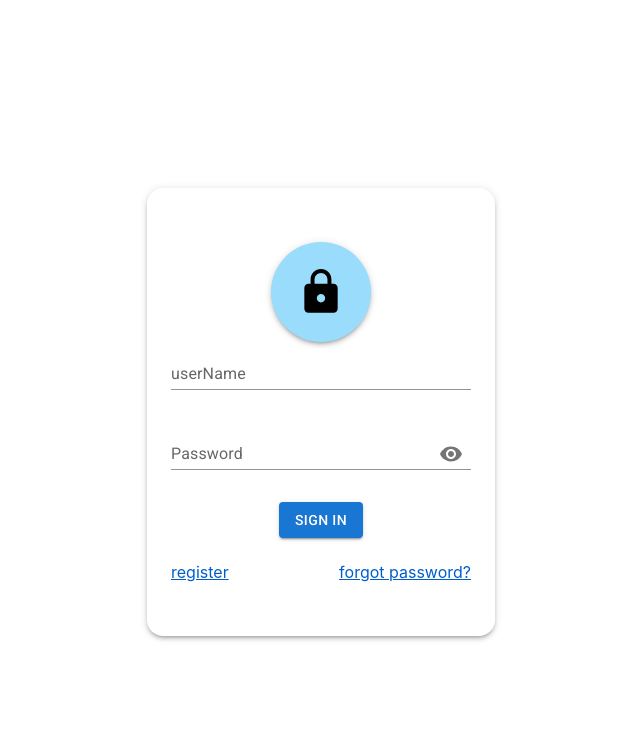
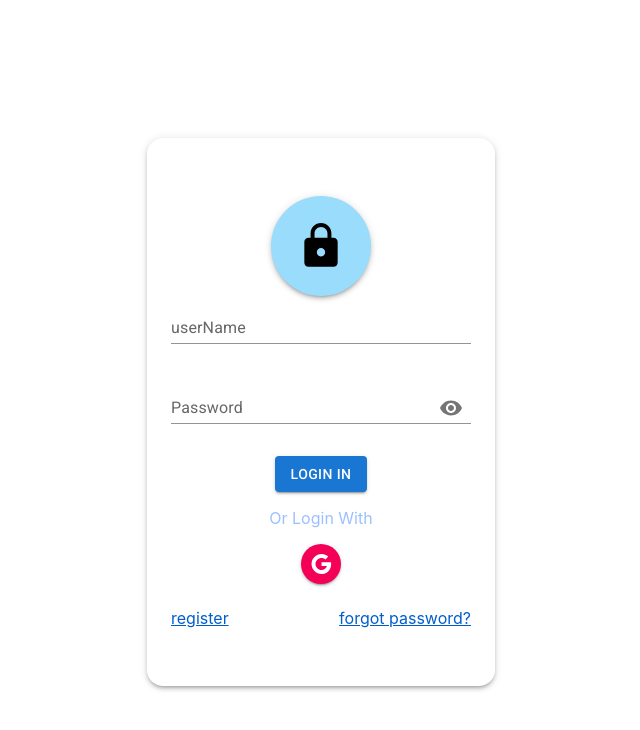
Before and after one commit to alendevassy09/SocialFrontend, a React (Create React App) app: page / in a window 1280 px wide. Shown: the top 730 px of the page, without its empty margins (319-959 px from the left). Built offline with nearby package versions, Linux system fonts and the light colour scheme.

Commit message:
login updated

```diff
--- a/src/App.js
+++ b/src/App.js
@@ -1,4 +1,5 @@
 import Login from './Components/Login/Login'
+//import SignUp from './Components/signUp/signUp'
 function App() {
   return (
     <div className="App">
--- a/src/Components/Login/Login.jsx
+++ b/src/Components/Login/Login.jsx
@@ -7,6 +7,7 @@ import InputAdornment from "@mui/material/InputAdornment";
 import FormControl from "@mui/material/FormControl";
 import Visibility from "@mui/icons-material/Visibility";
 import VisibilityOff from "@mui/icons-material/VisibilityOff";
+import GoogleIcon from "@mui/icons-material/Google";
 import { Box, TextField, Container, Button, Typography } from "@mui/material";
 import styles from "./LoginStyles";
 function Login() {
@@ -75,8 +76,15 @@ function Login() {
               />
             </FormControl>
             <Button sx={{ marginTop: 3 }} variant="contained">
-              Sign In
+              Login In
             </Button>
+            <Typography sx={{ marginTop: 2,color:'#9bc0ff' }} variant="p">
+              Or Login With
+            </Typography>
+            <IconButton sx={styles.googleIcon} aria-label="delete">
+              <GoogleIcon style={{ color: "white" }}></GoogleIcon>
+            </IconButton>
+
             <Box sx={styles.TextBox}>
               <Typography sx={styles.TextBoxQuestion} variant="p">
                 register
--- a/src/Components/Login/LoginStyles.js
+++ b/src/Components/Login/LoginStyles.js
@@ -8,7 +8,7 @@
       },
     ContainerMainBox:{
       width: 300,
-      height: 400,
+      height: 500,
       display: "flex",
       flexDirection: "column",
       justifyContent: "center",
@@ -40,6 +40,15 @@
       color: "#005ecb",
       textDecoration: "underline",
       cursor: "pointer",
+    },
+    googleIcon:{
+      boxShadow: 2,
+      marginTop: 2,
+      backgroundColor: "#f50057",
+      "&:hover": {
+        backgroundColor: "#ab003c",
+        color: "#3c52b2",
+      },
     }
 
   }
```
Also changed, not shown: src/Components/signUp/signUp.js (added, +12 -0 lines).
